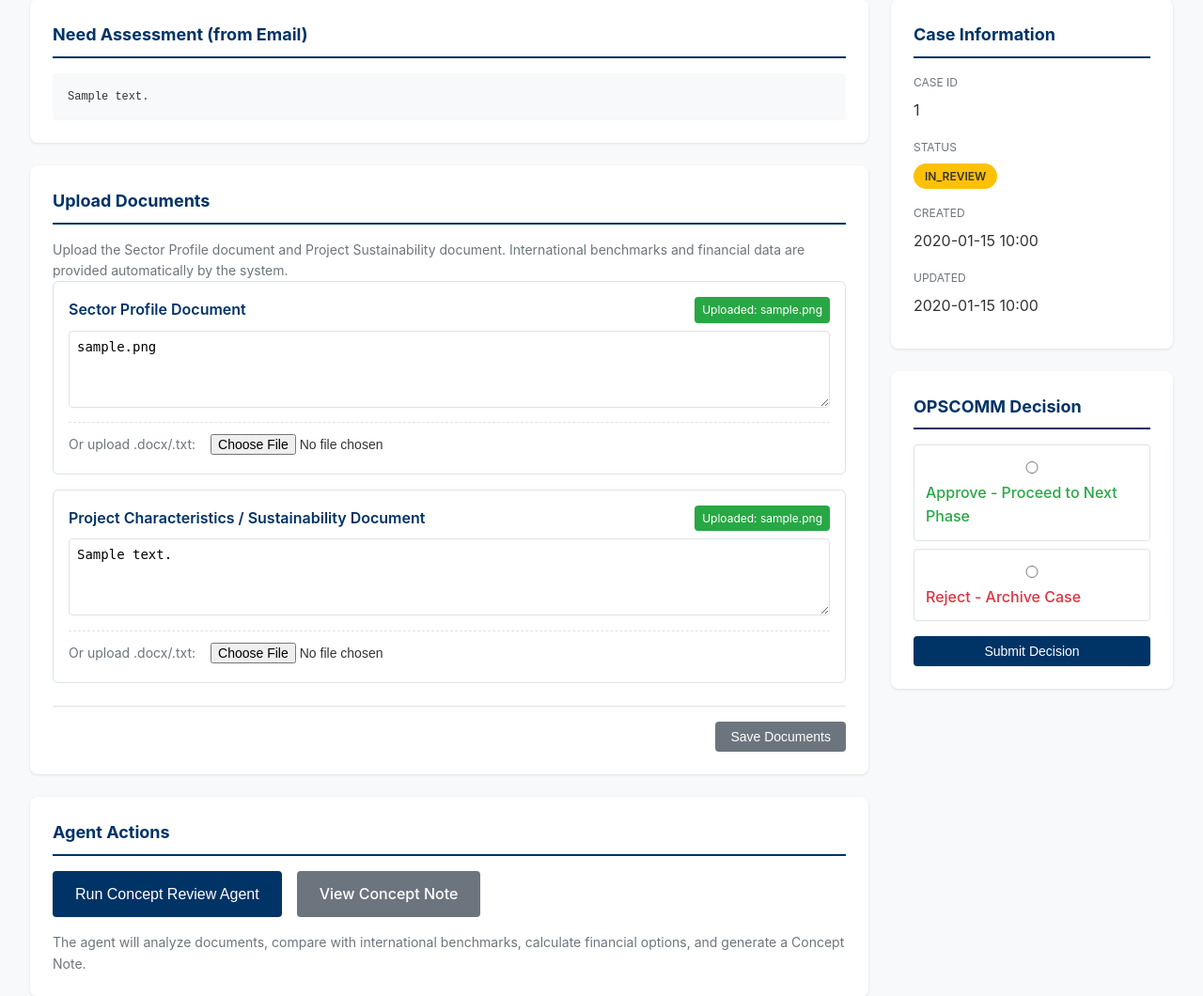
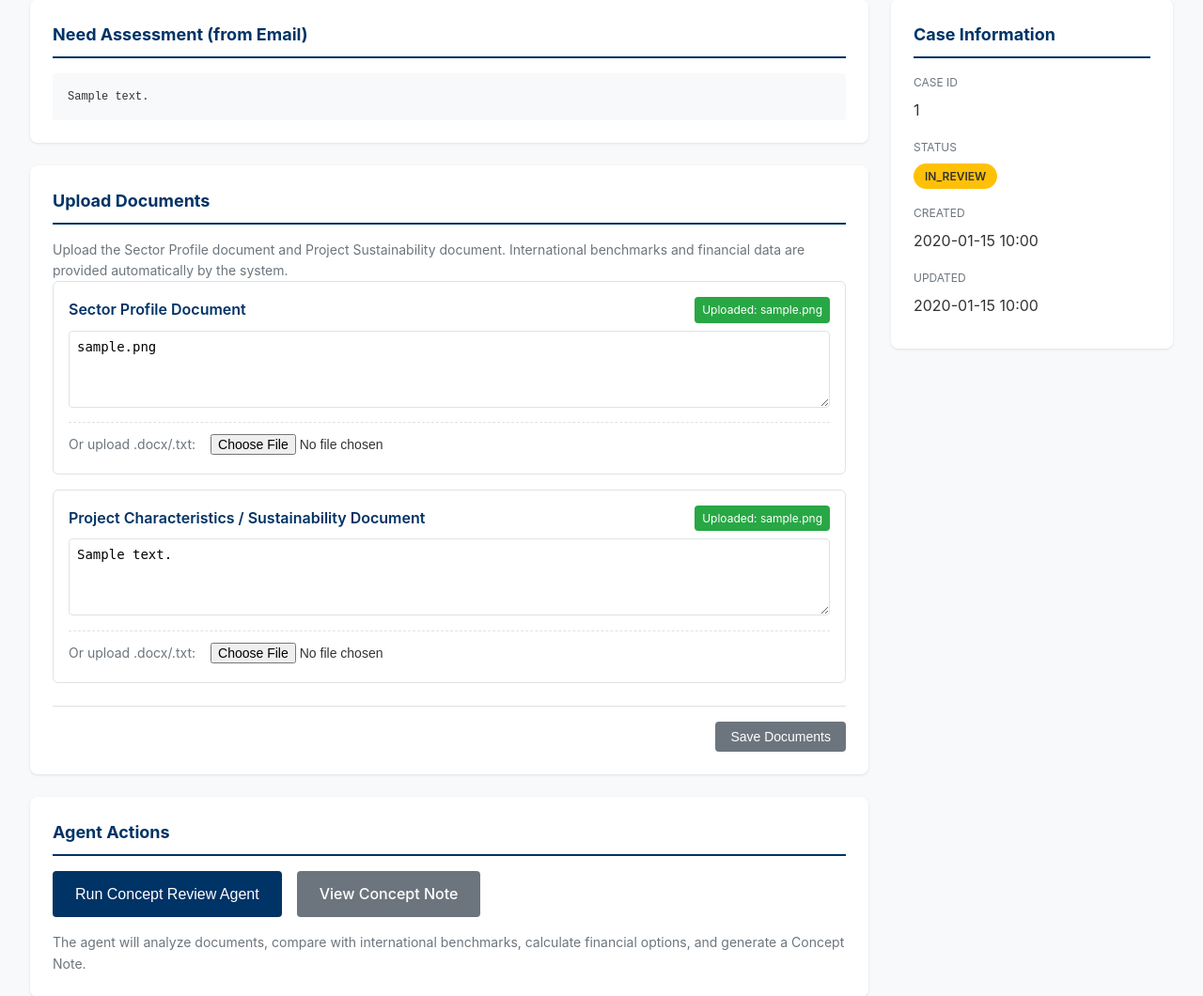
Before and after one commit to masoom181096/ConceptReviewTool, a FastAPI app: page /cases/1 in a window 1280 px wide. Shown: the part 213-1273 px from the top of the page at 94% size. Run offline with FastAPI, Linux system fonts and the light colour scheme; tables that the repository leaves empty hold one stand-in row (values such as "Sample post").

Commit message:
Remove OPSCOMM decision section from case detail page
Remove the OPSCOMM Decision form and related conditional logic from the case detail template.

Replit-Commit-Author: Agent
Replit-Commit-Session-Id: 3b8bb083-30cb-4177-bcae-d30b09678aec
Replit-Commit-Checkpoint-Type: full_checkpoint
Replit-Commit-Event-Id: 9ea7d4ce-249b-4b90-9967-eef441499154
Replit-Commit-Screenshot-Url: https://storage.googleapis.com/screenshot-production-us-central1/bb77007f-fa19-45c9-af34-7465a1598c5e/3b8bb083-30cb-4177-bcae-d30b09678aec/l0j3Xef

```diff
--- a/templates/case_detail.html
+++ b/templates/case_detail.html
@@ -277,25 +277,6 @@
                 <dd>{{ case.updated_at.strftime('%Y-%m-%d %H:%M') }}</dd>
             </dl>
         </div>
-
-        {% if case.status == 'IN_REVIEW' %}
-        <div class="card">
-            <h3>OPSCOMM Decision</h3>
-            <form action="/cases/{{ case.id }}/decision" method="post" class="form">
-                <div class="form-group">
-                    <label class="radio-option">
-                        <input type="radio" name="decision" value="approve" required>
-                        <span class="radio-label approve">Approve - Proceed to Next Phase</span>
-                    </label>
-                    <label class="radio-option">
-                        <input type="radio" name="decision" value="reject">
-                        <span class="radio-label reject">Reject - Archive Case</span>
-                    </label>
-                </div>
-                <button type="submit" class="btn btn-primary btn-block">Submit Decision</button>
-            </form>
-        </div>
-        {% endif %}
     </div>
 </div>
 
```
Also changed, not shown: attached_assets/targeted_element_1764664942592.png (added).
